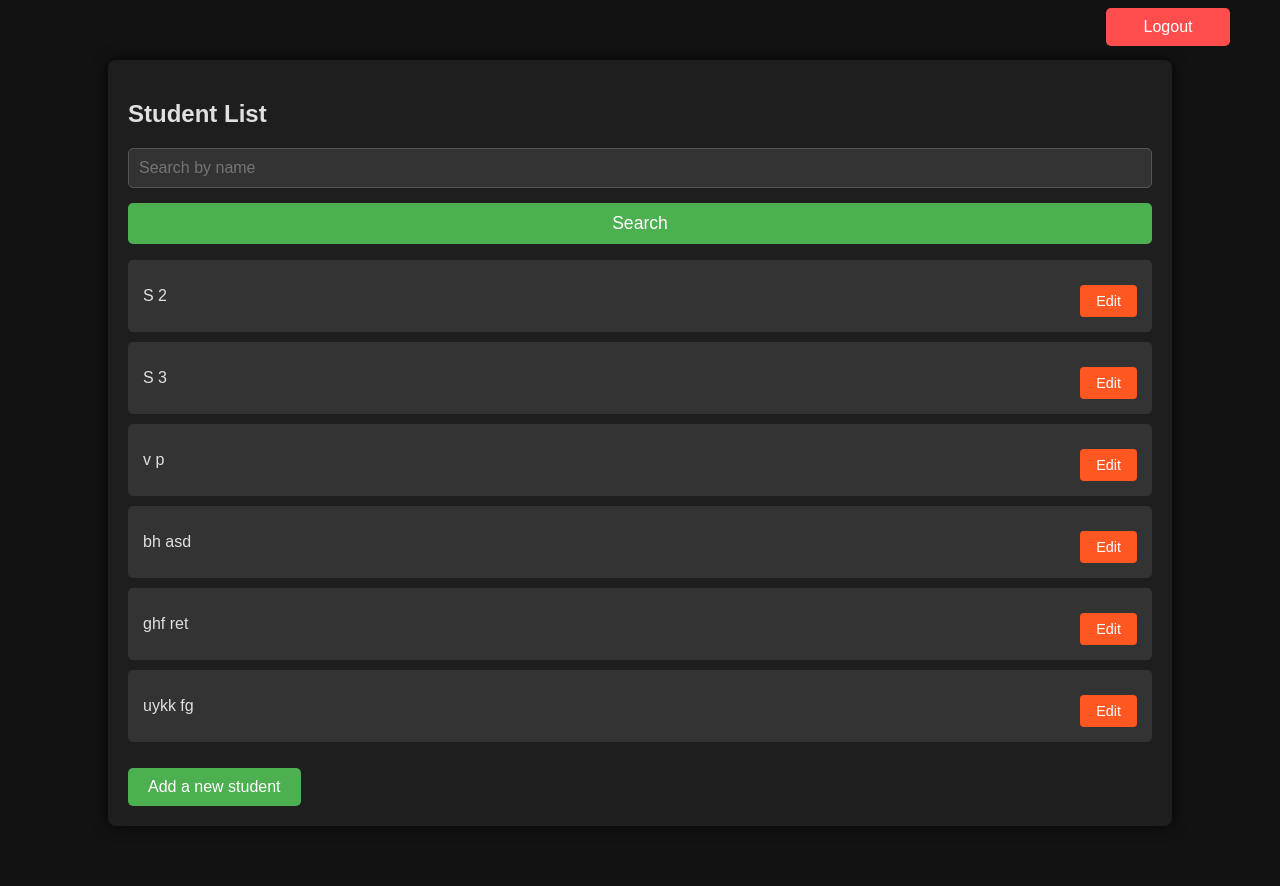
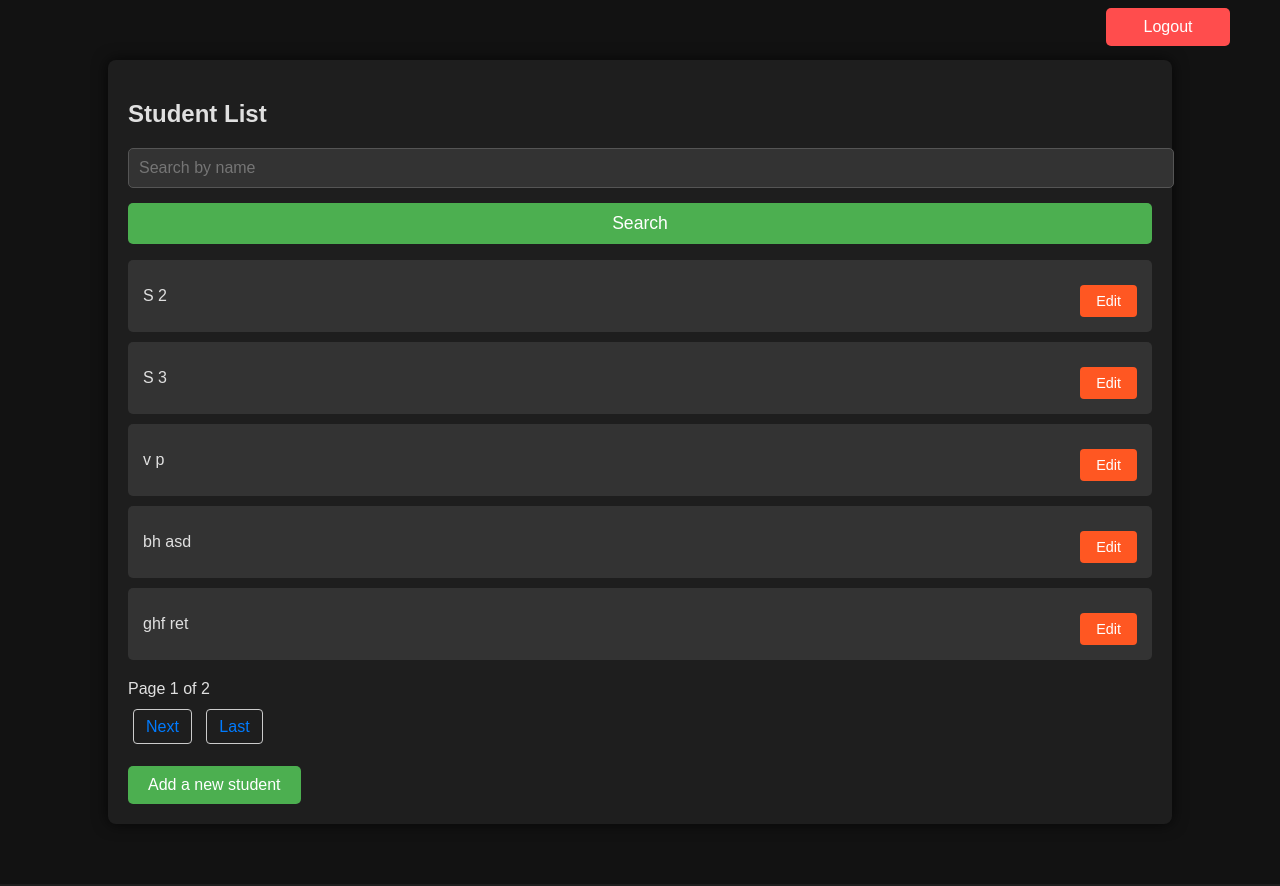
Before and after one commit to purivibhu/Assignment2, a Django app: page / in a window 1280 px wide. Shown: the part 161-1047 px from the top of the page. After the commit the page ends 1003 px from the top, so only its background shows below. Run offline with Django 5.2, Linux system fonts and the light colour scheme; a user stored in the database is signed in; data comes from the database, SQL or seed files in the repository; both versions use the stored data as it was after the commit.

Commit message:
Pagination

```diff
--- a/student/static/students/css/styles.css
+++ b/student/static/students/css/styles.css
@@ -94,6 +94,34 @@ form {
     gap: 15px;
 }
 
+.pagination {
+    margin-top: 20px;
+}
+
+.page_buttons_div {
+    margin-top: 20px;
+    margin-bottom: 20px;
+
+}
+
+.pagination a {
+    padding: 8px 12px;
+    margin: 0 5px;
+    border: 1px solid #ccc;
+    border-radius: 4px;
+    text-decoration: none;
+    color: #007bff;  /* Bootstrap primary color */
+}
+
+.pagination a:hover {
+    background-color: #007bff;  /* Bootstrap primary color */
+    color: white;
+}
+
+.pagination span {
+    margin-right: 10px;
+}
+
 #search_bar{
     width:auto;
 }
--- a/student/templates/students/student_list.html
+++ b/student/templates/students/student_list.html
@@ -7,12 +7,12 @@
 
     <!-- Search Form -->
     <form method="GET" action="{% url 'student_list' %}">
-        <input id="search_bar" type="text" name="q" placeholder="Search by name" value="{{ request.GET.q }}">
+        <input type="text" name="q" placeholder="Search by name" value="{{ request.GET.q }}">
         <button type="submit">Search</button>
     </form>
 
     <ul class="student-list">
-        {% for student in students %}
+        {% for student in page_obj %}
             <li>
                 <span>{{ student.first_name }} {{ student.last_name }}</span>
                 <a href="{% url 'student_edit' student.id %}" class="button edit-button">Edit</a>
@@ -22,5 +22,21 @@
         {% endfor %}
     </ul>
 
+    <!-- Pagination Controls -->
+    <div class="pagination">
+        <span>Page {{ page_obj.number }} of {{ page_obj.paginator.num_pages }}</span>
+        <div class="page_buttons_div">
+            {% if page_obj.has_previous %}
+                <a href="?page=1&q={{ request.GET.q }}">First</a>
+                <a href="?page={{ page_obj.previous_page_number }}&q={{ request.GET.q }}">Previous</a>
+            {% endif %}
+
+            {% if page_obj.has_next %}
+                <a href="?page={{ page_obj.next_page_number }}&q={{ request.GET.q }}">Next</a>
+                <a href="?page={{ page_obj.paginator.num_pages }}&q={{ request.GET.q }}">Last</a>
+            {% endif %}
+        </div>
+    </div>
+
     <a href="{% url 'student_create' %}" class="button">Add a new student</a>
 {% endblock %}
--- a/student/views.py
+++ b/student/views.py
@@ -2,6 +2,8 @@ from django.shortcuts import render, get_object_or_404, redirect
 from .models import Student
 from .forms import StudentForm
 from django.contrib.auth.decorators import login_required
+from django.shortcuts import render
+from django.core.paginator import Paginator
 
 
 # View to display list of all students
@@ -17,7 +19,12 @@ def student_list(request):
     else:
         students = Student.objects.all()  # Show all students if no query
 
-    return render(request, 'students/student_list.html', {'students': students})
+    # Set up pagination
+    paginator = Paginator(students, 5)  # Show 5 students per page
+    page_number = request.GET.get('page')  # Get the page number from the request
+    page_obj = paginator.get_page(page_number)  # Get the page object
+
+    return render(request, 'students/student_list.html', {'page_obj': page_obj})
 
 # View to display details of a single student
 @login_required
```
Also changed, not shown: db.sqlite3.
